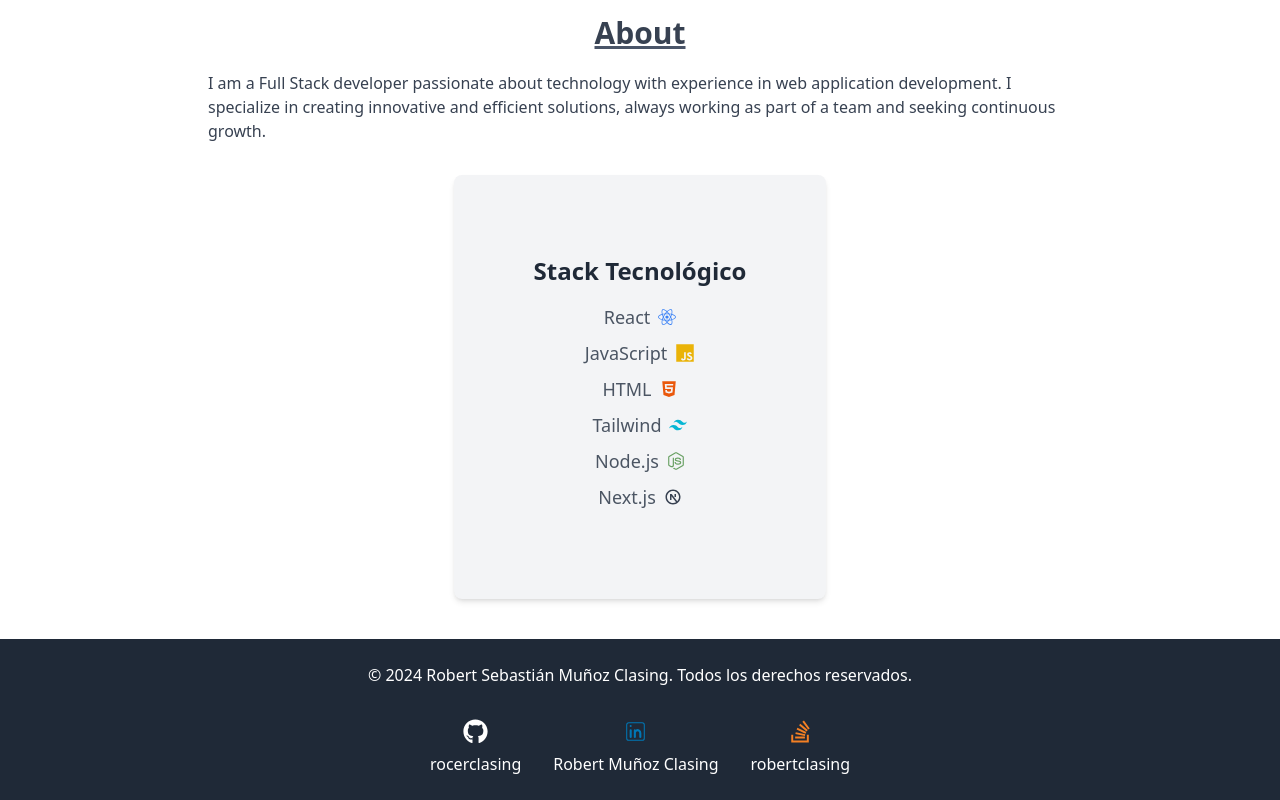
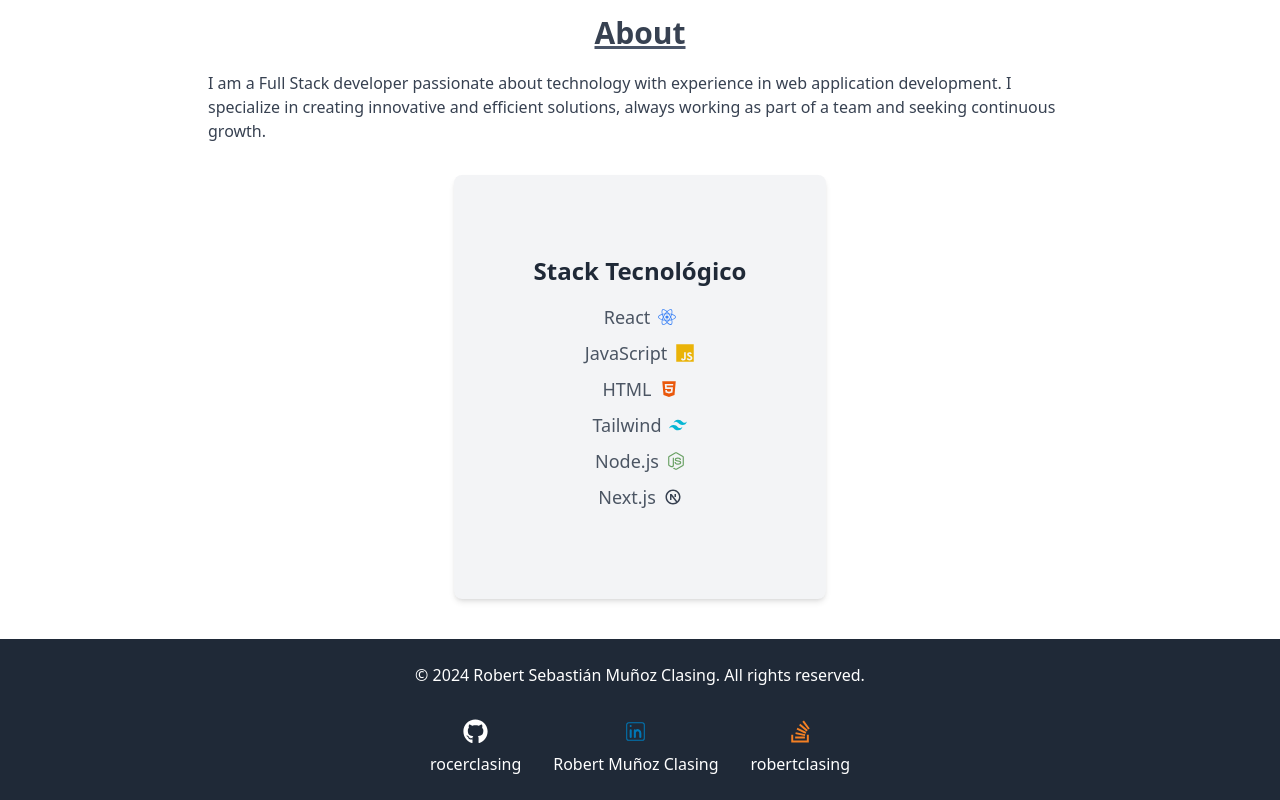
Before and after one commit to rocerclasing/portafolio-rm.github.io.com, a Next.js app: page / in a window 1280 px wide. Shown: the part 267-1067 px from the top of the page. Built offline with nearby package versions, Linux system fonts and the light colour scheme.

Commit message:
copyrigth en ingles

```diff
--- a/src/components/Footer.tsx
+++ b/src/components/Footer.tsx
@@ -7,7 +7,7 @@
     <>
       <footer className="footer">
         <div className="footer-content flex flex-col items-center">
-          <p>&copy; 2024 Robert Sebastián Muñoz Clasing. Todos los derechos reservados.</p>
+          <p>© 2024 Robert Sebastián Muñoz Clasing. All rights reserved.</p>
           <div className="flex items-center mt-8"> {/* Asegura que los íconos estén en la misma fila */}
             <a
               href="https://github.com/rocerclasing?tab=repositories"
```
